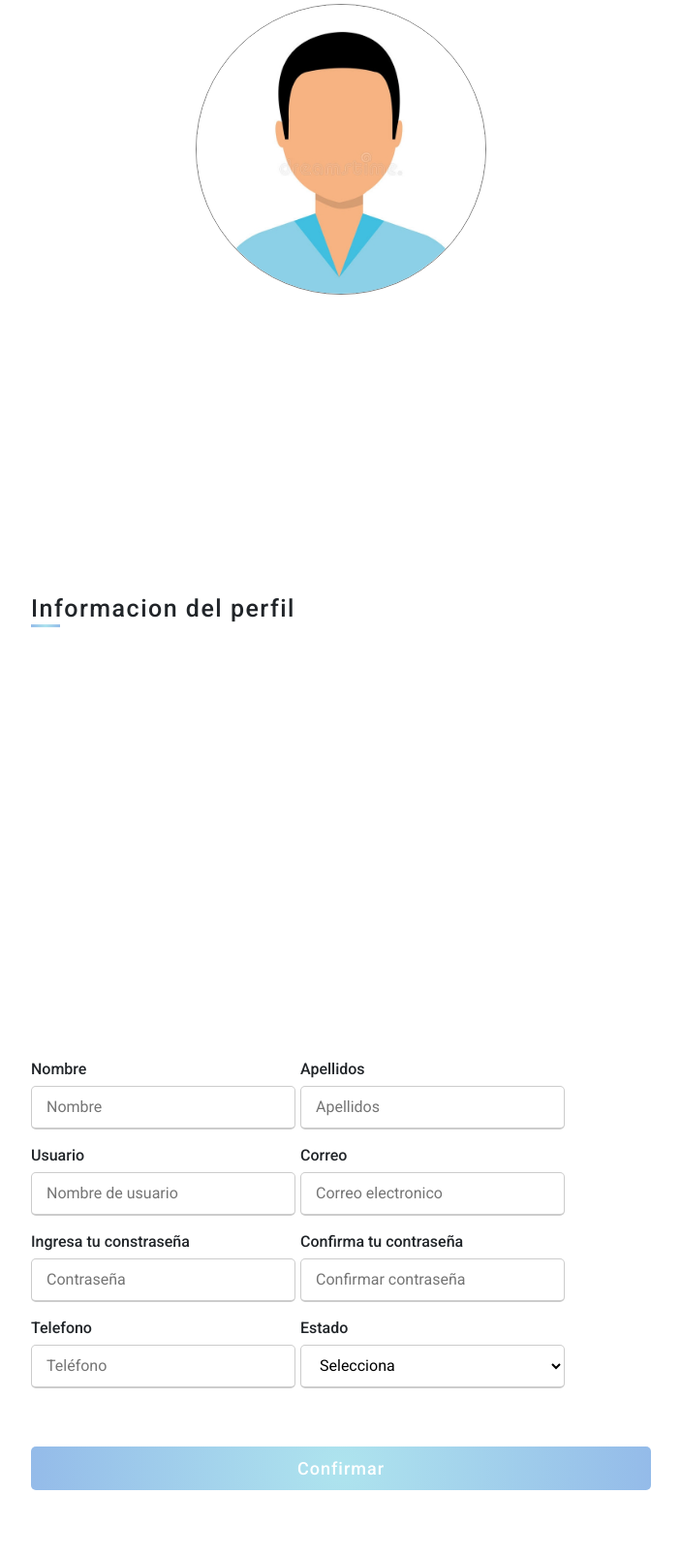
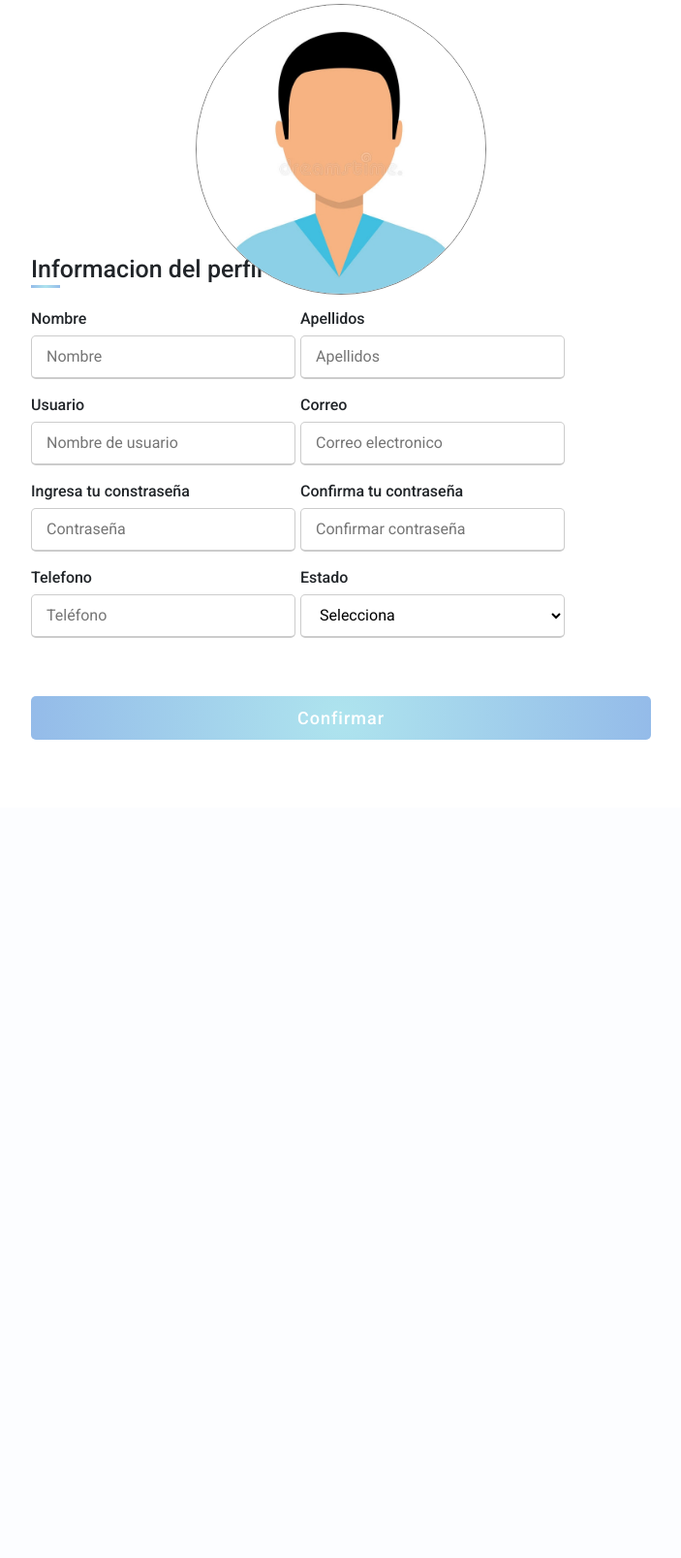
Before and after one commit to AngelJV128a/PETSCUTE, a Django app: template PETSCUTE/templates/perfil.html in a window 1280 px wide. Shown: the part 166-1773 px from the top of the page at 97% size, without its empty margins (288-991 px from the left). After the commit the page ends 929 px from the top, so only its background shows below. Run offline with Django 4.2, Linux system fonts and the light colour scheme; the template is opened without the code that fills it, so the values that code supplies are empty.

Commit message:
Espacio del perfil arreglado

```diff
--- a/PETSCUTE/static/css/estilosperfil.css
+++ b/PETSCUTE/static/css/estilosperfil.css
@@ -19,7 +19,7 @@ nav {
 }
 
 body {
-    padding-top: 750px; /* Ajuste la altura según la barra de navegación */
+    padding-top: 400px; /* Ajuste la altura según la barra de navegación */
     display: flex;
     flex-direction: column;
     justify-content: center;
@@ -37,11 +37,11 @@ body {
 }
 
 .contaiener .title{
-   margin-bottom: 400px;
+    /*margin-bottom: 400px;*/
     font-size: 25px;
     font-weight: 500;
     position: relative;
-    letter-spacing: 1.5px;
+    /*letter-spacing: 1.5px;*/
 }
 .contaiener .title::before{
     content: '';
--- a/PETSCUTE/templates/perfil.html
+++ b/PETSCUTE/templates/perfil.html
@@ -20,10 +20,9 @@
 <body>
     {% include 'reutilizables/nav_bar.html' %}
 <div class="contaiener">
-    <div class="espaciado"></div>
+    <!--<div class="espaciado"></div>-->
     <div class="title">Informacion del perfil</div>
     <form action="{% url 'actualizar perfil' %}" method="post" enctype="multipart/form-data"> <!-- Añade enctype para manejar archivos -->
-       <br>
         <!-- ESTO ES PARA LO DE LA FOTO DE PERFIL -->
         {% csrf_token %}
         <div class="profile-pic-div">
```
